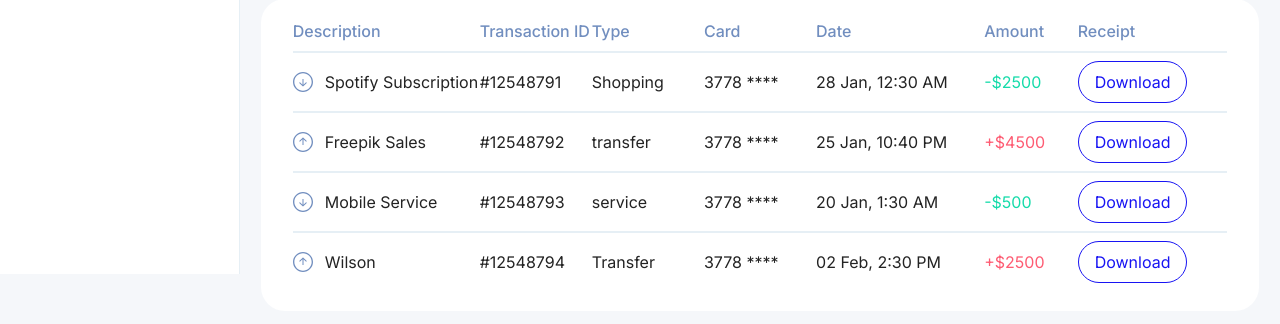
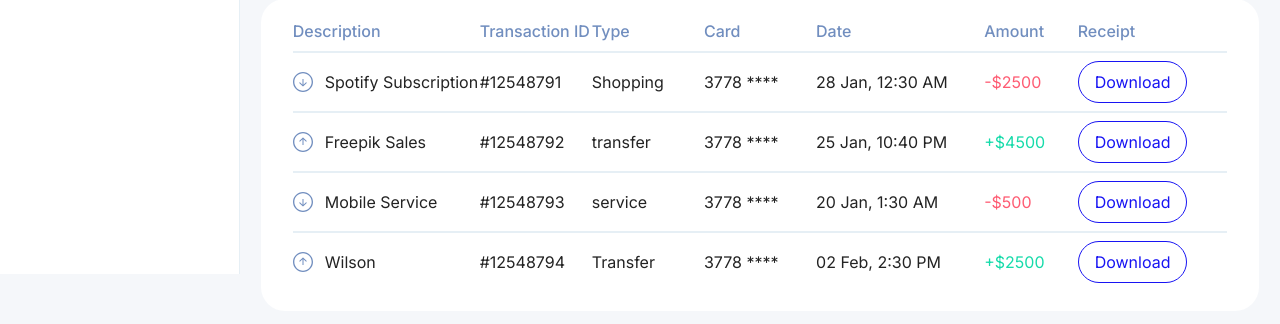
Before and after one commit to Emmanuel-Ibekwe/BankDash, a React (Create React App) app: page /transactions in a window 1280 px wide. Shown: the part 526-850 px from the top of the page. Built offline with nearby package versions, Linux system fonts and the light colour scheme.

Commit message:
fix: fix the correct text color for cash inflow and outflow

```diff
--- a/src/components/Transactions/TransactionRow.jsx
+++ b/src/components/Transactions/TransactionRow.jsx
@@ -26,7 +26,7 @@ export default function TransactionRow({
       <div className="w-[18%] hidden min-[890px]:block">{date}</div>
       <div
         className={`min-[890px]:w-[10%] ${
-          isIncome ? "text-[#FE5C73]" : "text-[#16DBAA]"
+          isIncome ? "text-[#16DBAA]" : "text-[#FE5C73]"
         }`}
       >
         {isIncome ? "+" : "-"}${amount}
```
